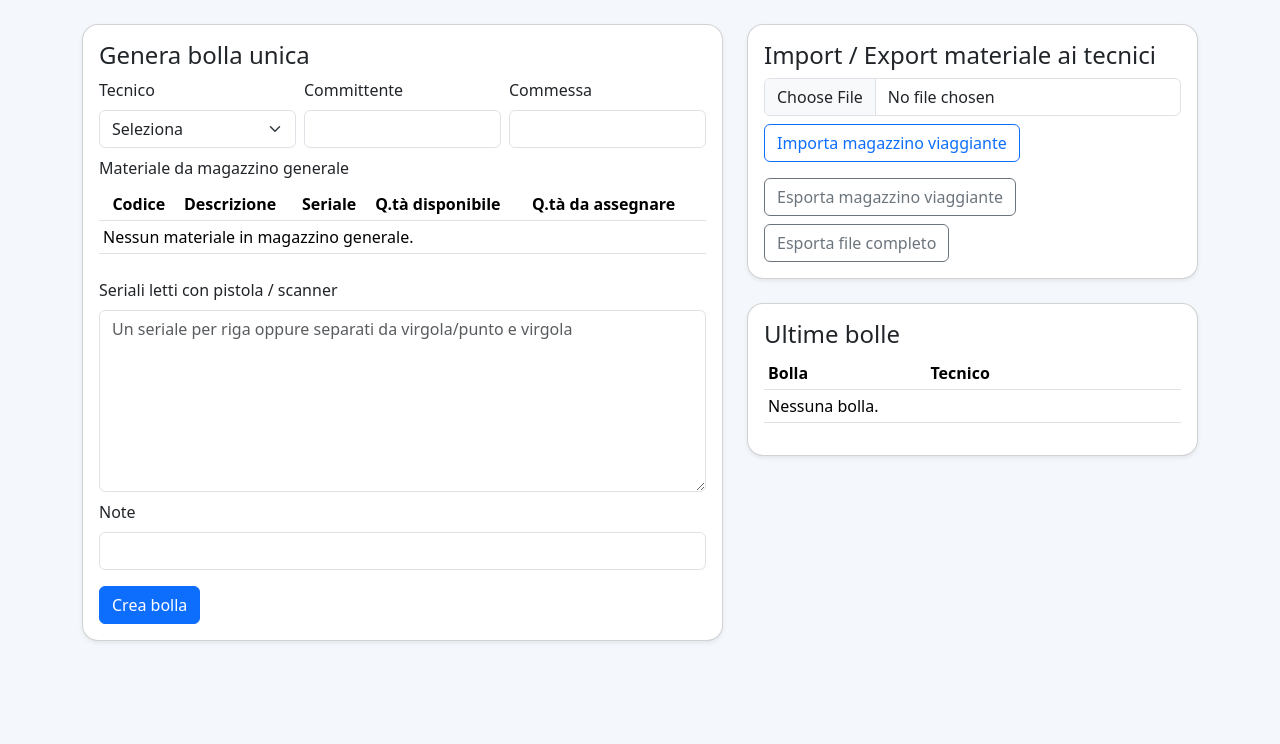
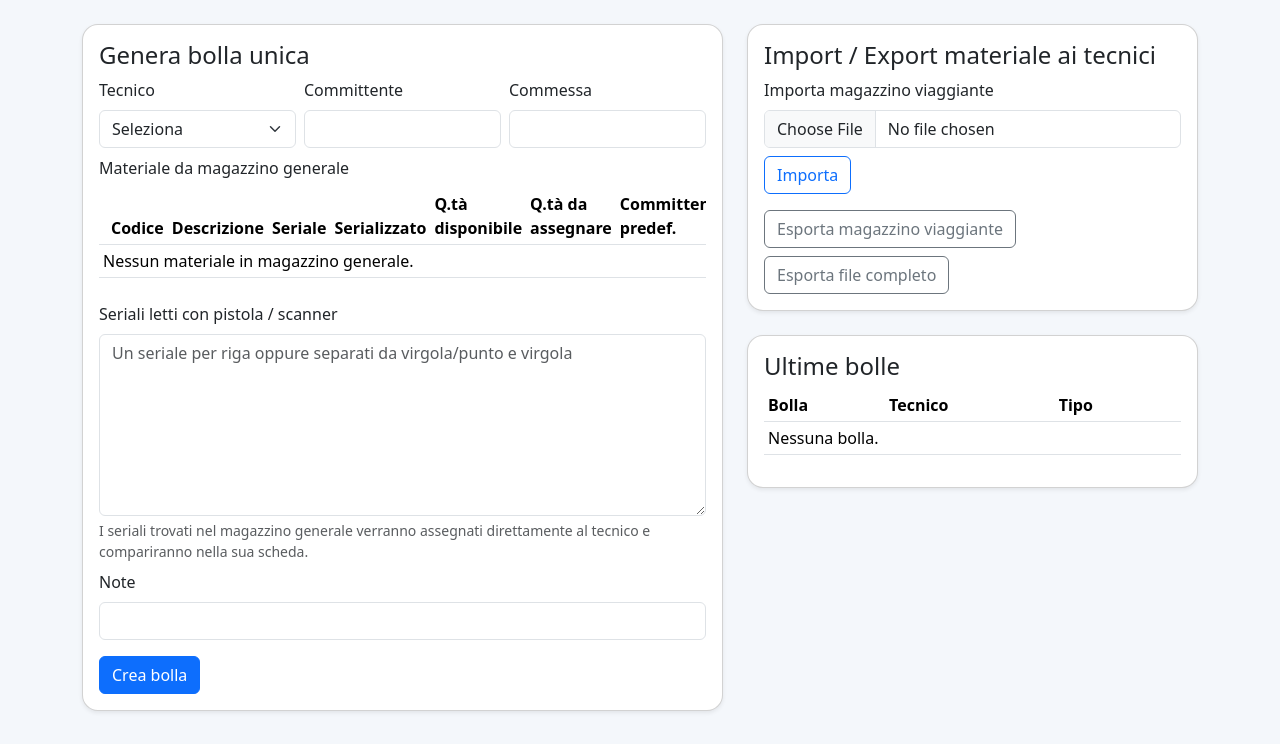
Before and after one commit to operativoei-png/evosrls, a Flask app: page /transfers in a window 1280 px wide. Shown: the part 56-800 px from the top of the page. Run offline with Flask 3, Linux system fonts and the light colour scheme; a user stored in the database is signed in.

Commit message:
Update transfers.html

```diff
--- a/templates/transfers.html
+++ b/templates/transfers.html
@@ -5,6 +5,7 @@
     <div class="card shadow-sm">
       <div class="card-body">
         <h4>Genera bolla unica</h4>
+
         <form method="post">
           <div class="row g-2">
             <div class="col-md-4">
@@ -16,41 +17,69 @@
                 {% endfor %}
               </select>
             </div>
-            <div class="col-md-4"><label class="form-label">Committente</label><input class="form-control" name="client"></div>
-            <div class="col-md-4"><label class="form-label">Commessa</label><input class="form-control" name="job"></div>
+
+            <div class="col-md-4">
+              <label class="form-label">Committente</label>
+              <input class="form-control" name="client">
+            </div>
+
+            <div class="col-md-4">
+              <label class="form-label">Commessa</label>
+              <input class="form-control" name="job">
+            </div>
 
             <div class="col-12">
               <label class="form-label">Materiale da magazzino generale</label>
               <div class="table-responsive">
-                <table class="table table-sm">
+                <table class="table table-sm align-middle">
                   <thead>
                     <tr>
                       <th></th>
                       <th>Codice</th>
                       <th>Descrizione</th>
                       <th>Seriale</th>
+                      <th>Serializzato</th>
                       <th>Q.tà disponibile</th>
                       <th>Q.tà da assegnare</th>
+                      <th>Committente predef.</th>
                     </tr>
                   </thead>
                   <tbody>
                   {% for i in central_items %}
                     <tr>
-                      <td><input type="checkbox" name="item_ids" value="{{ i.id }}"></td>
+                      <td>
+                        <input type="checkbox" name="item_ids" value="{{ i.id }}">
+                      </td>
                       <td>{{ i.code }}</td>
                       <td>{{ i.description }}</td>
                       <td>{{ i.serial or '-' }}</td>
+                      <td>{{ 'Sì' if i.serialized else 'No' }}</td>
                       <td>{{ i.quantity }} {{ i.unit }}</td>
                       <td>
                         {% if not i.serialized %}
-                        <input class="form-control form-control-sm" type="number" min="1" max="{{ i.quantity }}" name="qty_{{ i.id }}" value="1">
+                          <input
+                            class="form-control form-control-sm"
+                            type="number"
+                            min="1"
+                            max="{{ i.quantity }}"
+                            name="qty_{{ i.id }}"
+                            value="1"
+                          >
                         {% else %}
-                        1
+                          <input
+                            class="form-control form-control-sm"
+                            type="number"
+                            value="1"
+                            disabled
+                          >
                         {% endif %}
                       </td>
+                      <td>{{ i.client_default or '-' }}</td>
                     </tr>
                   {% else %}
-                    <tr><td colspan="6">Nessun materiale in magazzino generale.</td></tr>
+                    <tr>
+                      <td colspan="8">Nessun materiale in magazzino generale.</td>
+                    </tr>
                   {% endfor %}
                   </tbody>
                 </table>
@@ -59,11 +88,23 @@
 
             <div class="col-12">
               <label class="form-label">Seriali letti con pistola / scanner</label>
-              <textarea class="form-control" rows="7" name="serials" placeholder="Un seriale per riga oppure separati da virgola/punto e virgola"></textarea>
+              <textarea
+                class="form-control"
+                rows="7"
+                name="serials"
+                placeholder="Un seriale per riga oppure separati da virgola/punto e virgola"
+              ></textarea>
+              <div class="form-text">
+                I seriali trovati nel magazzino generale verranno assegnati direttamente al tecnico e compariranno nella sua scheda.
+              </div>
             </div>
 
-            <div class="col-12"><label class="form-label">Note</label><input class="form-control" name="notes"></div>
+            <div class="col-12">
+              <label class="form-label">Note</label>
+              <input class="form-control" name="notes">
+            </div>
           </div>
+
           <button class="btn btn-primary mt-3">Crea bolla</button>
         </form>
       </div>
@@ -74,10 +115,13 @@
     <div class="card shadow-sm mb-4">
       <div class="card-body">
         <h4>Import / Export materiale ai tecnici</h4>
+
         <form method="post" action="{{ url_for('import_mobile') }}" enctype="multipart/form-data">
+          <label class="form-label">Importa magazzino viaggiante</label>
           <input class="form-control mb-2" type="file" name="file" accept=".xlsx" required>
-          <button class="btn btn-outline-primary">Importa magazzino viaggiante</button>
+          <button class="btn btn-outline-primary">Importa</button>
         </form>
+
         <div class="mt-3 d-flex gap-2 flex-wrap">
           <a class="btn btn-outline-secondary" href="{{ url_for('export_mobile') }}">Esporta magazzino viaggiante</a>
           <a class="btn btn-outline-secondary" href="{{ url_for('export_full') }}">Esporta file completo</a>
@@ -90,16 +134,30 @@
         <h4>Ultime bolle</h4>
         <div class="table-responsive">
           <table class="table table-sm">
-            <thead><tr><th>Bolla</th><th>Tecnico</th><th></th></tr></thead>
+            <thead>
+              <tr>
+                <th>Bolla</th>
+                <th>Tecnico</th>
+                <th>Tipo</th>
+                <th></th>
+              </tr>
+            </thead>
             <tbody>
             {% for t in transfers %}
               <tr>
                 <td>{{ t.bolla_no }}</td>
                 <td>{{ t.technician.name if t.technician else '' }}</td>
-                <td><a class="btn btn-sm btn-outline-primary" href="{{ url_for('transfer_detail', transfer_id=t.id) }}">Apri</a></td>
+                <td>{{ 'Consegna' if t.transfer_type == 'out' else 'Rientro' }}</td>
+                <td>
+                  <a class="btn btn-sm btn-outline-primary" href="{{ url_for('transfer_detail', transfer_id=t.id) }}">
+                    Apri
+                  </a>
+                </td>
               </tr>
             {% else %}
-              <tr><td colspan="3">Nessuna bolla.</td></tr>
+              <tr>
+                <td colspan="4">Nessuna bolla.</td>
+              </tr>
             {% endfor %}
             </tbody>
           </table>
```
